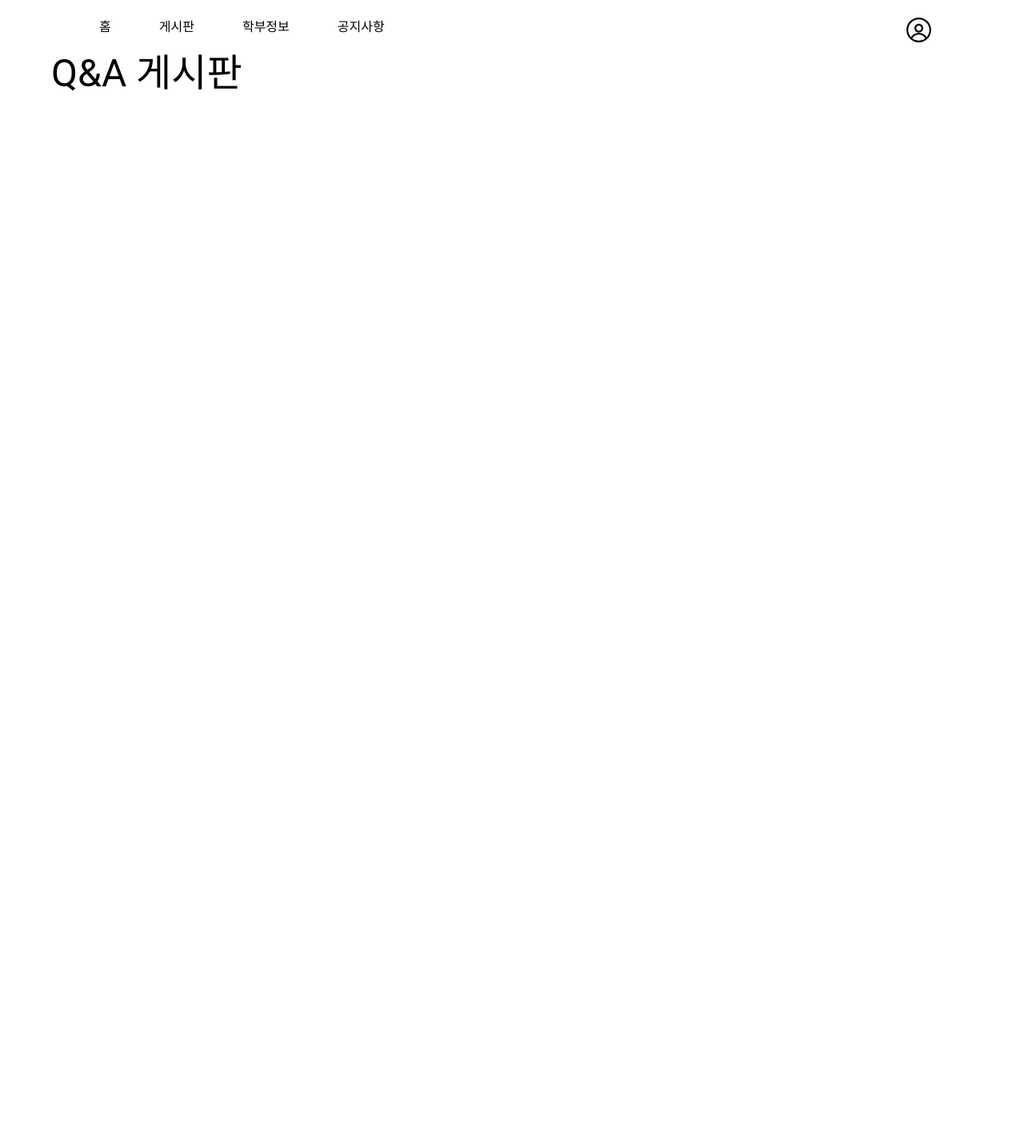
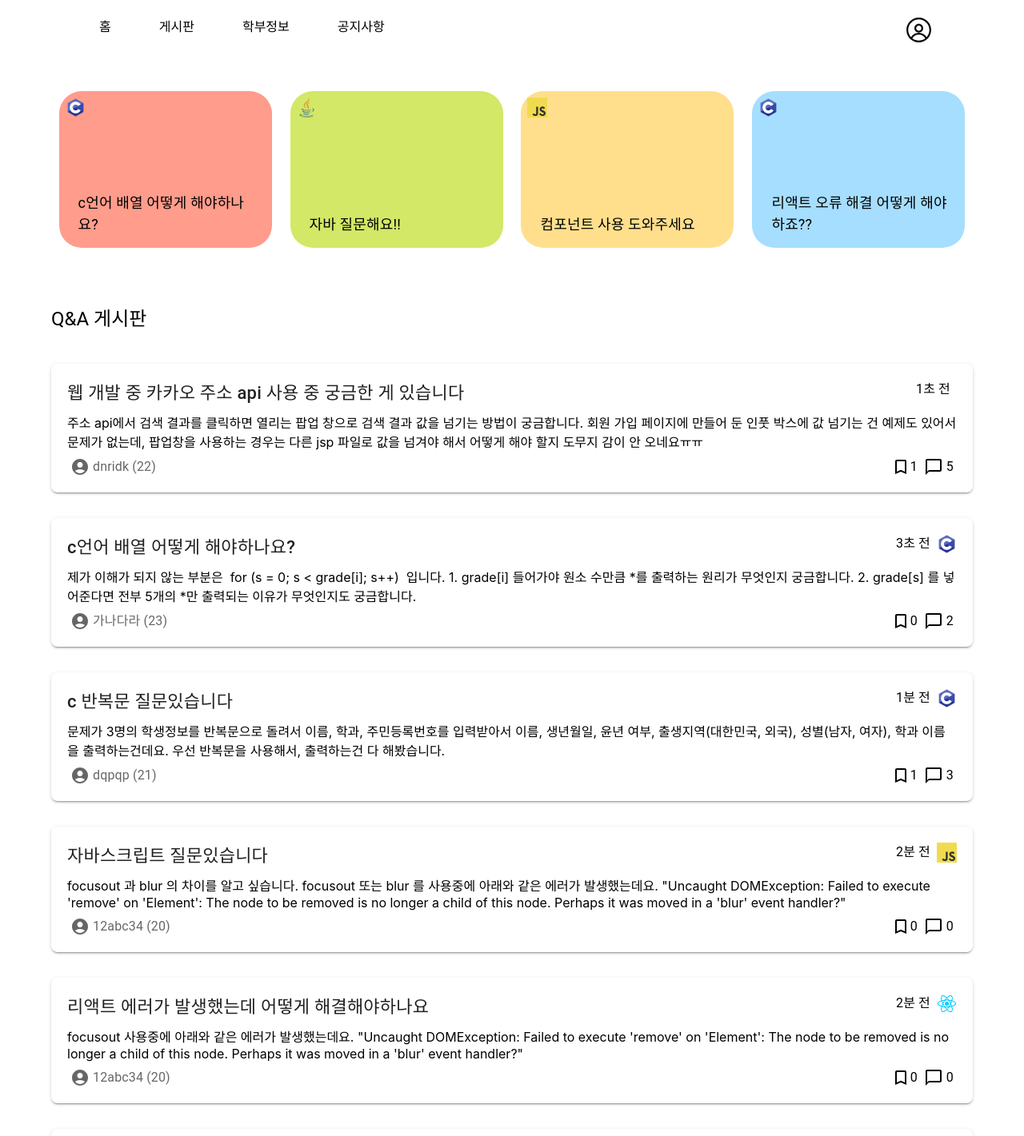
Before and after one commit to htkwon/Capstone-Design, a React (Create React App) app in the folder src/main/frontend/: page /questions in a window 1280 px wide. Shown: the top 1421 px of the page at 80% size. Before the commit the page ends 800 px from the top, so only its background shows below. Built offline with nearby package versions, Linux system fonts and the light colour scheme.

Commit message:
FEAT : #35- Q&A 게시판 UI 구현

```diff
--- a/src/main/frontend/src/components/data/BoardItems.tsx
+++ b/src/main/frontend/src/components/data/BoardItems.tsx
@@ -1,44 +1,16 @@
 import c from "../data/c_logo.png";
 import js from "../data/js_logo.svg";
 import java from "../data/java_logo.png";
-
+import react from "../data/react_logo.png";
 export const boardItems = [
-    {
-        nickname: 'young (22)',
-        time: '1초 전',
-        title: '방학동안 뭐 해야할까요',
-        bookmark: 1,
-        comment: 5,
-    },
-    {
-        nickname: '우갸야갸 (21)',
-        time: '3초 전',
-        title: '시간표 봐주세요',
-        bookmark: 0,
-        comment: 2,
-    },
-    {
-        nickname: '상상부기 (22)',
-        time: '1분 전',
-        title: '전과 언제하는게 좋을까요?',
-        bookmark: 1,
-        comment: 3,
-    },
-    {
-        nickname: '상상 (18)',
-        time: '2분 전',
-        title: '근로 언제 뽑나요?',
-        bookmark: 0,
-        comment: 0,
-    }
-];
-
-export const board2Items = [
     {
         nickname: 'dnridk (22)',
         time: '1초 전',
-        title: '자바 질문해요!!',
-        language: java,
+        title: '웹 개발 중 카카오 주소 api 사용 중 궁금한 게 있습니다',
+        content: `주소 api에서 검색 결과를 클릭하면 열리는 팝업 창으로 검색 결과 값을 넘기는 방법이 궁금합니다.
+        회원 가입 페이지에 만들어 둔 인풋 박스에 값 넘기는 건 예제도 있어서 문제가 없는데,
+        팝업창을 사용하는 경우는 다른 jsp 파일로 값을 넘겨야 해서 어떻게 해야 할지 도무지 감이 안 오네요ㅠㅠ`,
+        language: null,
         bookmark: 1,
         comment: 5,
     },
@@ -46,6 +18,9 @@ export const board2Items = [
         nickname: '가나다라 (23)',
         time: '3초 전',
         title: 'c언어 배열 어떻게 해야하나요?',
+        content: `제가 이해가 되지 않는 부분은  for (s = 0; s < grade[i]; s++)  입니다.
+        1. grade[i] 들어가야 원소 수만큼 *를 출력하는 원리가 무엇인지 궁금합니다.
+        2. grade[s] 를 넣어준다면 전부 5개의 *만 출력되는 이유가 무엇인지도 궁금합니다.`,
         language: c,
         bookmark: 0,
         comment: 2,
@@ -53,7 +28,9 @@ export const board2Items = [
     {
         nickname: 'dqpqp (21)',
         time: '1분 전',
-        title: 'c++ c 차이가 뭔가요?',
+        title: 'c 반복문 질문있습니다',
+        content: `문제가 3명의 학생정보를 반복문으로 돌려서 이름, 학과, 주민등록번호를 입력받아서 이름, 생년월일, 윤년 여부, 출생지역(대한민국, 외국), 성별(남자, 여자), 학과 이름을 출력하는건데요.
+        우선 반복문을 사용해서, 출력하는건 다 해봤습니다. `,
         language: c,
         bookmark: 1,
         comment: 3,
@@ -62,8 +39,77 @@ export const board2Items = [
         nickname: '12abc34 (20)',
         time: '2분 전',
         title: '자바스크립트 질문있습니다',
+        content: `focusout 과 blur 의 차이를 알고 싶습니다.
+        focusout 또는 blur 를 사용중에 아래와 같은 에러가 발생했는데요.
+        "Uncaught DOMException: Failed to execute 'remove' on 'Element': The node to be removed is no longer a child of this node. Perhaps it was moved in a 'blur' event handler?"`,
+        language: js,
+        bookmark: 0,
+        comment: 0,
+    },
+    {
+        nickname: '12abc34 (20)',
+        time: '2분 전',
+        title: '리액트 에러가 발생했는데 어떻게 해결해야하나요',
+        content: `focusout 사용중에 아래와 같은 에러가 발생했는데요.
+        "Uncaught DOMException: Failed to execute 'remove' on 'Element': The node to be removed is no longer a child of this node. Perhaps it was moved in a 'blur' event handler?"`,
+        language: react,
+        bookmark: 0,
+        comment: 0,
+    },
+    {
+        nickname: '12abc34 (20)',
+        time: '2분 전',
+        title: '자바스크립트 질문있습니다',
+        content: `focusout 과 blur 의 차이를 알고 싶습니다.
+        focusout 또는 blur 를 사용중에 아래와 같은 에러가 발생했는데요.
+        "Uncaught DOMException: Failed to execute 'remove' on 'Element': The node to be removed is no longer a child of this node. Perhaps it was moved in a 'blur' event handler?"`,
+        language: js,
+        bookmark: 0,
+        comment: 0,
+    },
+    {
+        nickname: '12abc34 (20)',
+        time: '2분 전',
+        title: '자바스크립트 질문있습니다',
+        content: `focusout 과 blur 의 차이를 알고 싶습니다.
+        focusout 또는 blur 를 사용중에 아래와 같은 에러가 발생했는데요.
+        "Uncaught DOMException: Failed to execute 'remove' on 'Element': The node to be removed is no longer a child of this node. Perhaps it was moved in a 'blur' event handler?"`,
+        language: js,
+        bookmark: 0,
+        comment: 0,
+    },
+    {
+        nickname: '12abc34 (20)',
+        time: '2분 전',
+        title: '자바스크립트 질문있습니다',
+        content: `focusout 과 blur 의 차이를 알고 싶습니다.
+        focusout 또는 blur 를 사용중에 아래와 같은 에러가 발생했는데요.
+        "Uncaught DOMException: Failed to execute 'remove' on 'Element': The node to be removed is no longer a child of this node. Perhaps it was moved in a 'blur' event handler?"`,
         language: js,
         bookmark: 0,
         comment: 0,
     }
 ];
+
+export const mostViewedItems = [
+    {
+        nickname: '가나다라 (23)',
+        title: 'c언어 배열 어떻게 해야하나요?',
+        language: c,
+    },
+    {
+        nickname: 'dnridk (22)',
+        title: '자바 질문해요!!',
+        language: java,
+    },
+    {
+        nickname: '12abc34 (20)',
+        title: '컴포넌트 사용 도와주세요',
+        language: js,
+    },
+    {
+        nickname: 'dqpqp (21)',
+        title: '리액트 오류 해결 어떻게 해야하죠??',
+        language: c,
+    }
+];
--- /dev/null
+++ b/src/main/frontend/src/components/layout/MostViewedPost.tsx
@@ -0,0 +1,53 @@
+import React from 'react';
+import {
+  Box, Typography,
+} from '@mui/material';
+import  { mostViewedItems } from "../data/BoardItems";
+
+// 조회수 높은 게시글 컴포넌트
+const MostViewedPost: React.FC = () => {
+
+    const color : string[] = [
+        '#FF9C8C', '#D2E866', '#FFDF8C', '#A6DEFF',
+    ]
+
+    return (
+        <Box sx={{ display: 'flex', justifyContent:'space-between', marginTop:5 }}>
+        {mostViewedItems.map((value, index) => {
+
+            const LanguageImg = value.language ? (
+                <img src={value.language} width="25" height="25"/>
+                ) : (null);
+
+            return (
+                <>
+                <Box sx={{
+                width: 250,
+                height: 180,
+                borderRadius:7,
+                p:1,
+                backgroundColor: color[index],
+                m:1.2,
+                position: 'relative',
+                '&:hover': {
+                opacity: [0.9, 0.8, 0.7],
+                },
+                }}>
+                    {LanguageImg}
+                    <Box sx={{
+                    bottom:0,
+                    position: "absolute",
+                    p:2,
+                    }}>
+                    <Typography sx={{fontSize:18}}>{value.title}</Typography>
+                    </Box>
+                </Box>
+                </>
+            )
+        }
+        )}
+        </Box>
+    )
+    }
+
+export default MostViewedPost
--- a/src/main/frontend/src/components/pages/Board/QnABoard.tsx
+++ b/src/main/frontend/src/components/pages/Board/QnABoard.tsx
@@ -2,17 +2,83 @@ import React from 'react';
 import Header from '../../layout/Header';
 import {
   Typography,
-  Container
+  Container,
+  Box,
 } from '@mui/material';
-
+import BookmarkIcon from '@mui/icons-material/BookmarkBorder';
+import ChatIcon from '@mui/icons-material/ChatBubbleOutline';
+import AccountProfile from '@mui/icons-material/AccountCircle';
+import MostViewedPost from '../../layout/MostViewedPost';
+import  { boardItems } from "../../data/BoardItems";
 
 const MainBoard: React.FC = () => {
     return (
       <>
         <Container>
         <Header/>
-        <Typography variant="h3">Q&A 게시판</Typography>
-        </Container>
+        {/* 조회수 높은 게시물 */}
+        <MostViewedPost/>
+        <Typography variant="h5" sx={{marginTop:8, marginBottom:5}}>Q&A 게시판</Typography>
+        <Box>
+        {boardItems.map((value) => {
+
+          // 언어선택 여부에 따른 이미지 넣기 조정
+          const LanguageImg = value.language ? (
+            <img src={value.language} width="25" height="25"/>
+          ) : (null);
+
+          return (
+            <>
+            <Box
+              sx={{
+                bgcolor: 'background.paper',
+                boxShadow: 2,
+                borderRadius: 2,
+                p: 2.5,
+                minWidth: 300,
+                marginTop:2,
+                marginBottom:4,
+                '&:hover': {
+                  opacity: [0.9, 0.8, 0.7],
+                },
+              }}
+            >
+            <Box sx={{ display: 'flex', justifyContent: "space-between" }}>
+              <Typography sx={{color: 'text.primary', fontSize: 22, fontWeight: 'medium'}}>
+              {value.title}
+              </Typography>
+              <Box sx={{display: 'flex'}}>
+                <Typography sx={{marginRight:1}}>{value.time}</Typography>
+                {LanguageImg}
+              </Box>
+            </Box>
+            <Box sx={{marginTop:1, marginBottom:1}}>{value.content}</Box>
+            <Box
+            sx={{
+            fontWeight: 'bold',
+            mx: 0.5,
+            fontSize: 15,
+            display: "flex",
+            justifyContent: "space-between",
+            }}
+            >
+              <Box sx={{ color: 'text.secondary', display: 'flex'}}>
+              <AccountProfile sx={{marginRight: 0.5}}/>
+              <Typography>{value.nickname}</Typography>
+              </Box>
+            <Box sx={{display:'flex'}}>
+              <BookmarkIcon/>
+              <Typography>{value.bookmark}</Typography>
+              <ChatIcon sx={{marginLeft:1, marginRight:0.5}}/>
+              <Typography>{value.comment}</Typography>
+            </Box>
+            </Box>
+            </Box>
+            </>
+              )
+            })}
+            </Box>
+            </Container>
       </>
     );
   }
```
Also changed, not shown: src/main/frontend/src/components/data/react_logo.png (added).
